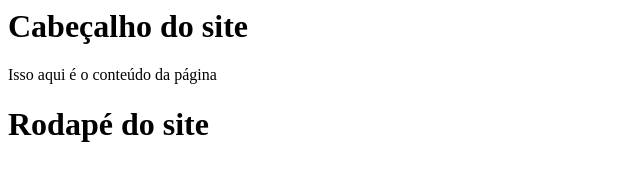
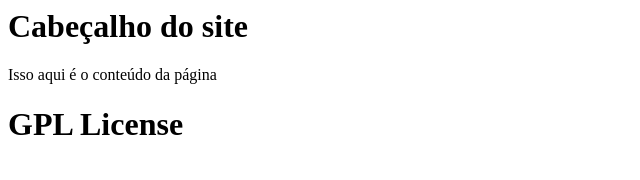
Before and after one commit to rodrigogds/curso-git, a plain HTML site: page proposta_1.html in a window 1280 px wide. Shown: the whole page, without its empty margins (0-640 px from the left). Drawn offline with Linux system fonts and the light colour scheme.

Commit message:
titulo e rodape

```diff
--- a/proposta_1.html
+++ b/proposta_1.html
@@ -1,12 +1,12 @@
 <html>
   <head>
-     <title>Proposta 1 para homepage da empresa</title>
+     <title>Proposta I para homepage da empresa</title>
   </head>
   <body>
       <h1>Cabeçalho do site</h1>
         <div>
 	        Isso aqui é o conteúdo da página
 	</div>
-      <h1>Rodapé do site</h1>
+      <h1>GPL License</h1>
   </body>
 </html>
```
